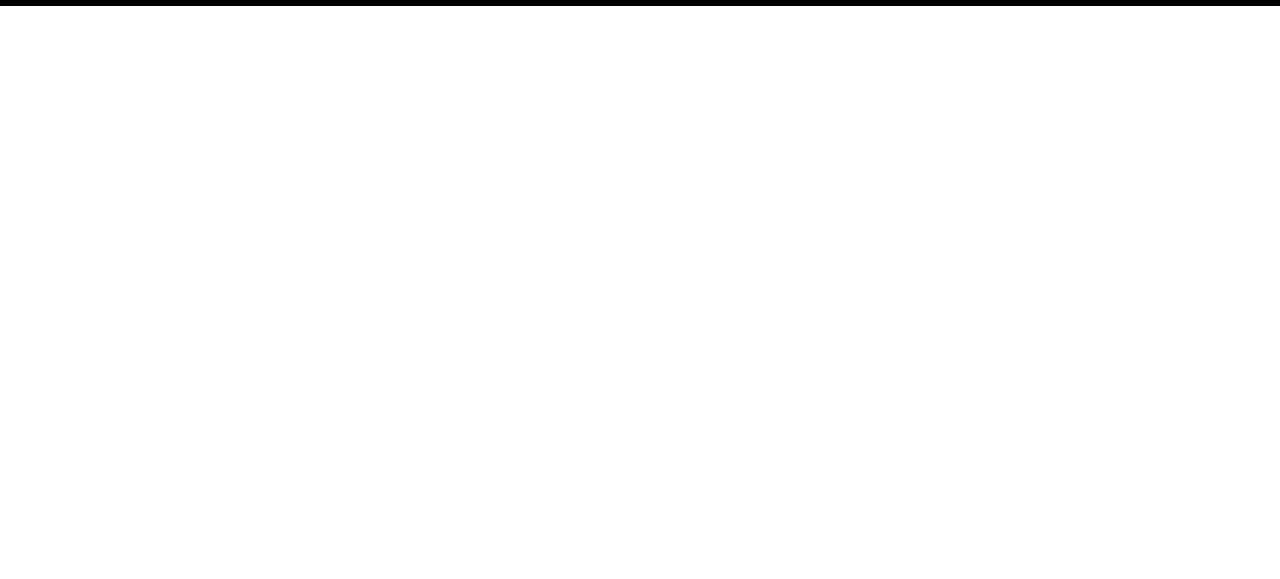
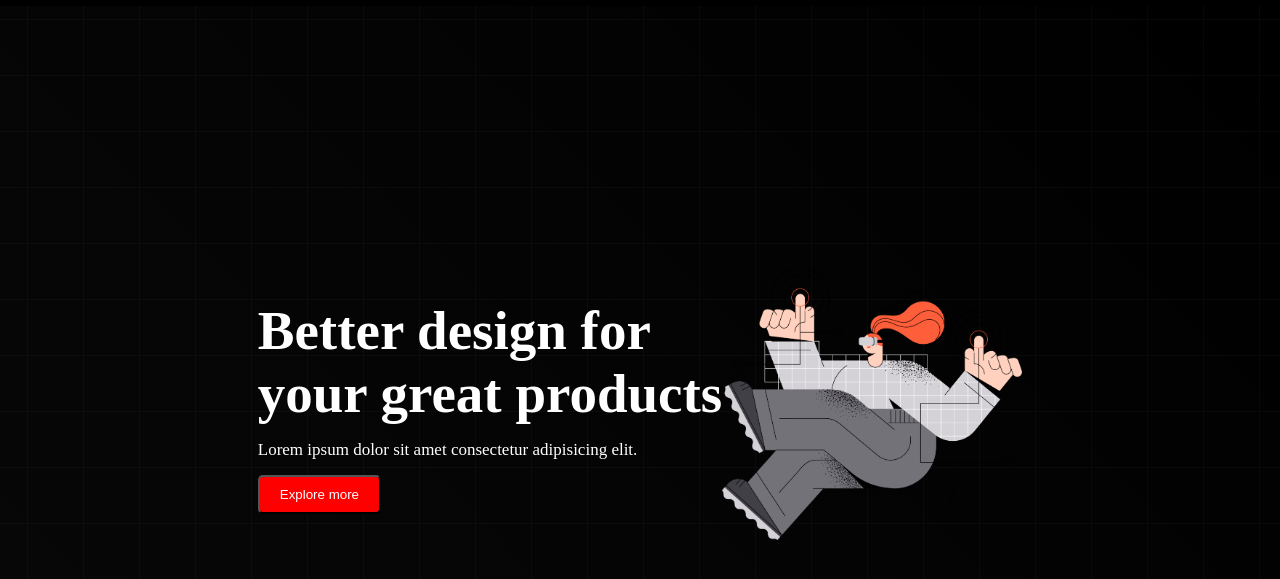
Before and after one commit to hmasifx/my-first-webpage, a plain HTML site: page index.html in a window 1280 px wide. Shown: the part 69-648 px from the top of the page. Drawn offline with Linux system fonts and the light colour scheme.

Commit message:
Banner section ready

```diff
--- a/index.html
+++ b/index.html
@@ -7,6 +7,8 @@
     <link rel="stylesheet" href="/style.css">
 </head>
 <body>
+    <!-- this is nevbar section -->
+
     <header>
 <nav>
     <div class="menu-container">
@@ -23,6 +25,19 @@
     </div>
 </nav>
     </header>
+    <section>
+        <div class="banner-container">
+            <div class="banner-text">
+<h1 class="tittle">Better design for <br> your great products</h1>
+<p class="description">Lorem ipsum dolor sit amet consectetur adipisicing elit. </p>
+<button class="btn">Explore more</button>
+            </div>
+            <div class="banner-logo">
+                <img class="banner-img" src="./images/banner.png" alt="">
+            </div>
+
+        </div>
+    </section>
 
     <main>
 
--- a/style.css
+++ b/style.css
@@ -34,3 +34,39 @@
     color: chartreuse;
     cursor: pointer;
 }
+.banner-img
+{
+    width: 300px;
+}
+.banner-container
+{
+    display: flex;
+    justify-content: center;
+    height: 100vh;
+    align-items: center;
+    /* border: 2px solid gray; */
+    background-image: url("./images/background.png"),linear-gradient(45deg,rgb(8, 8, 8),black);
+    color: white;
+
+}
+.tittle
+{font-size: 55px;
+font-weight: bold;
+
+}
+.description
+{
+    font-size: 17px
+    ;
+    margin-top: 15px;
+    margin-bottom: 15px;
+
+}
+.btn
+{
+    padding: 10px 20px;
+    background-color: red;
+    color: white;
+
+    border-radius: 5px;
+}
```
